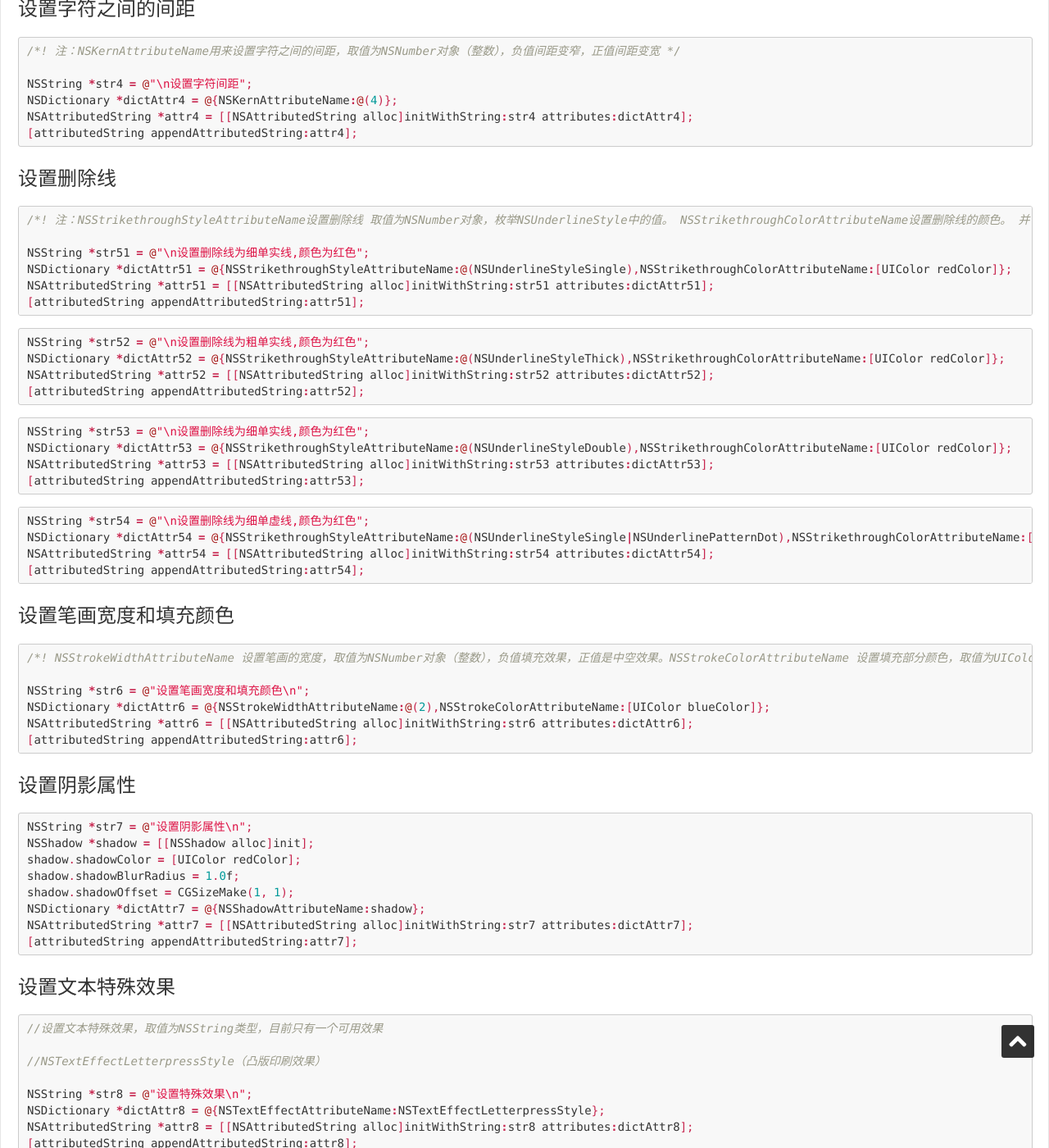
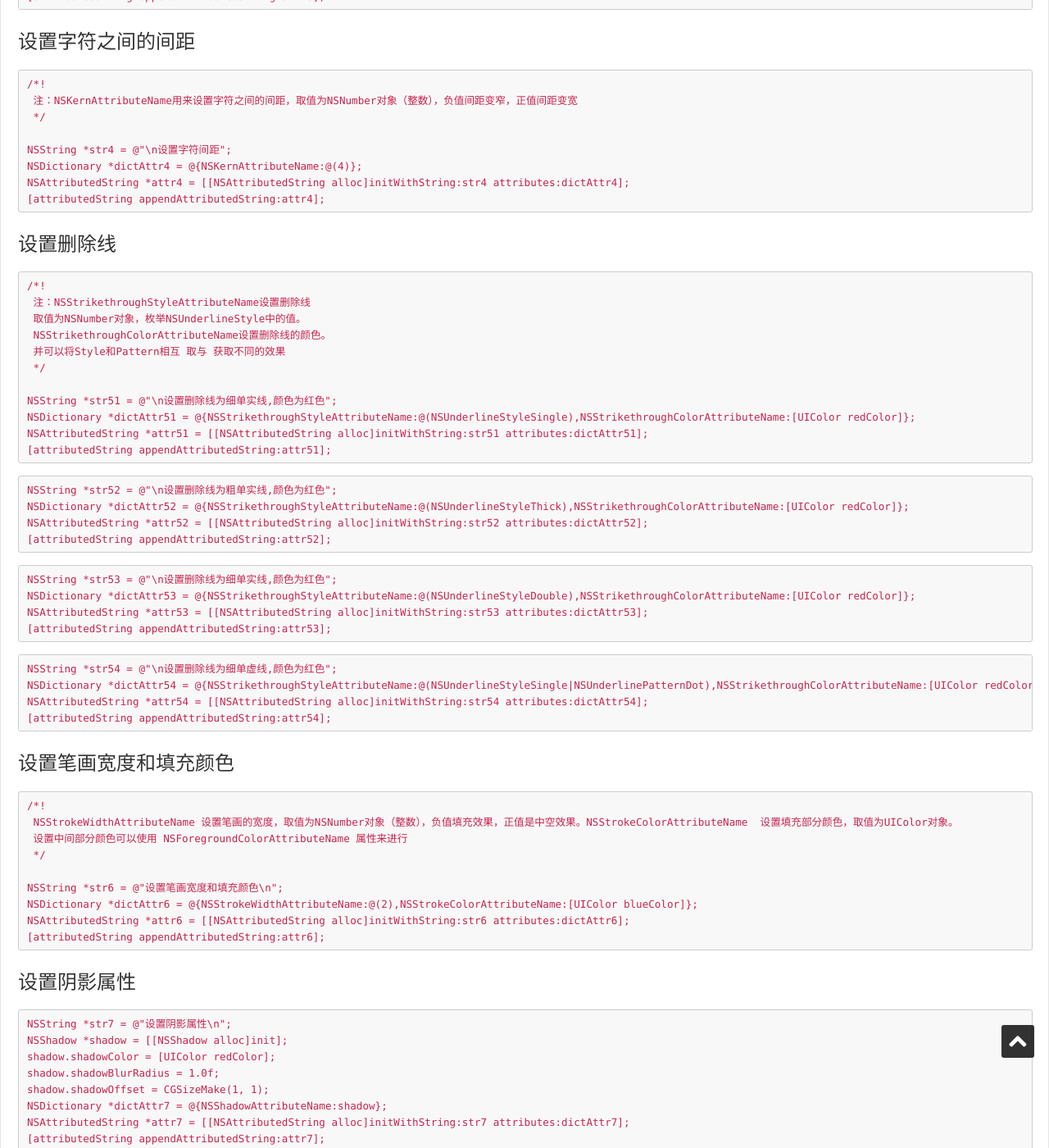
Before and after one commit to psvmc/myblog_jekyll, a Jekyll site: the page built from _posts/2017-11-16-ios-attributedstring.md, in a window 1280 px wide and 1400 px high, scrolled down 3624 px. Shown: the whole window at 82% size. Built offline with Jekyll 4.4.1, drawn with Linux system fonts in a browser that asks for light colours; comment, search, counter and statistics services are not loaded; some of the changed text lies outside the part shown.

Commit message:
文章更新

````diff
--- a/_posts/2017-11-16-ios-attributedstring.md
+++ b/_posts/2017-11-16-ios-attributedstring.md
@@ -92,13 +92,13 @@
 
 ### 初始化
 
-```c
+```
 NSMutableAttributedString *attributedString = [[NSMutableAttributedString alloc]init];
 ```
 
 ### 设置字体格式和大小
 
-```c
+```
 NSString *str0 = @"设置字体格式和大小";
 NSDictionary *dictAttr0 = @{NSFontAttributeName:[UIFont systemFontOfSize:14]};
 NSAttributedString *attr0 = [[NSAttributedString alloc]initWithString:str0 attributes:dictAttr0];
@@ -107,7 +107,7 @@
 
 ### 设置字体颜色
 
-```c
+```
 NSString *str1 = @"\n设置字体颜色\n";
 NSDictionary *dictAttr1 = @{NSForegroundColorAttributeName:[UIColor purpleColor]};
 NSAttributedString *attr1 = [[NSAttributedString alloc]initWithString:str1 attributes:dictAttr1];
@@ -116,7 +116,7 @@
 
 ### 设置字体背景颜色
 
-```c
+```
 NSString *str2 = @"设置字体背景颜色\n";
 NSDictionary *dictAttr2 = @{NSBackgroundColorAttributeName:[UIColor cyanColor]};
 NSAttributedString *attr2 = [[NSAttributedString alloc]initWithString:str2 attributes:dictAttr2];
@@ -125,7 +125,7 @@
 
 ### 设置连体属性
 
-```c
+```
 /*
  注：NSLigatureAttributeName设置连体属性，取值为NSNumber对象（整数），1表示使用默认的连体字符，0表示不使用，2表示使用所有连体符号（iOS不支持2）。而且并非所有的字符之间都有组合符合。如 fly ，f和l会连起来。
  */
@@ -138,7 +138,7 @@
 
 ### 设置字符之间的间距
 
-```c
+```
 /*!
  注：NSKernAttributeName用来设置字符之间的间距，取值为NSNumber对象（整数），负值间距变窄，正值间距变宽
  */
@@ -151,7 +151,7 @@
 
 ### 设置删除线
 
-```c
+```
 /*!
  注：NSStrikethroughStyleAttributeName设置删除线
  取值为NSNumber对象，枚举NSUnderlineStyle中的值。
@@ -165,7 +165,8 @@
 [attributedString appendAttributedString:attr51];
 ```
 
-```c
+
+```
 NSString *str52 = @"\n设置删除线为粗单实线,颜色为红色";
 NSDictionary *dictAttr52 = @{NSStrikethroughStyleAttributeName:@(NSUnderlineStyleThick),NSStrikethroughColorAttributeName:[UIColor redColor]};
 NSAttributedString *attr52 = [[NSAttributedString alloc]initWithString:str52 attributes:dictAttr52];
@@ -173,14 +174,14 @@
 ```
 
 
-```c
+```
 NSString *str53 = @"\n设置删除线为细单实线,颜色为红色";
 NSDictionary *dictAttr53 = @{NSStrikethroughStyleAttributeName:@(NSUnderlineStyleDouble),NSStrikethroughColorAttributeName:[UIColor redColor]};
 NSAttributedString *attr53 = [[NSAttributedString alloc]initWithString:str53 attributes:dictAttr53];
 [attributedString appendAttributedString:attr53];
 ```
 
-```c
+```
 NSString *str54 = @"\n设置删除线为细单虚线,颜色为红色";
 NSDictionary *dictAttr54 = @{NSStrikethroughStyleAttributeName:@(NSUnderlineStyleSingle|NSUnderlinePatternDot),NSStrikethroughColorAttributeName:[UIColor redColor]};
 NSAttributedString *attr54 = [[NSAttributedString alloc]initWithString:str54 attributes:dictAttr54];
@@ -189,7 +190,7 @@
 
 ### 设置笔画宽度和填充颜色
 
-```c
+```
 /*!
  NSStrokeWidthAttributeName 设置笔画的宽度，取值为NSNumber对象（整数），负值填充效果，正值是中空效果。NSStrokeColorAttributeName  设置填充部分颜色，取值为UIColor对象。
  设置中间部分颜色可以使用 NSForegroundColorAttributeName 属性来进行
@@ -203,7 +204,7 @@
 
 ### 设置阴影属性
 
-```c
+```
 NSString *str7 = @"设置阴影属性\n";
 NSShadow *shadow = [[NSShadow alloc]init];
 shadow.shadowColor = [UIColor redColor];
@@ -216,7 +217,7 @@
 
 ### 设置文本特殊效果
 
-```c
+```
 //设置文本特殊效果，取值为NSString类型，目前只有一个可用效果
 
 //NSTextEffectLetterpressStyle（凸版印刷效果）
@@ -229,7 +230,7 @@
 
 ### 图文混排
 
-```c
+```
 //聊天的表情文字混排
 
 //设置文本附件，取值为NSTextAttachment对象，常用于文字的图文混排
@@ -245,7 +246,7 @@
 
 ### 添加下划线
 
-```c
+```
 /*!
  添加下划线 NSUnderlineStyleAttributeName。设置下划线的颜色 NSUnderlineColorAttributeName，对象为 UIColor。使用方式同删除线一样。
  */
@@ -258,7 +259,7 @@
 
 ### 设置基线偏移值
 
-```c
+```
 /*!
  NSBaselineOffsetAttributeName 设置基线偏移值
 取值为NSNumber （float），正值上偏，负值下偏
@@ -272,7 +273,7 @@
 
 ### 设置字体倾斜度
 
-```c
+```
 /*!
 NSObliquenessAttributeName 设置字体倾斜度
 取值为 NSNumber（float），正值右倾，负值左倾
@@ -286,7 +287,7 @@
 
 ### 设置字体的横向拉伸
 
-```c
+```
 /*!
 NSExpansionAttributeName 设置字体的横向拉伸，取值为NSNumber （float），正值拉伸 ，负值压缩
 */
@@ -299,7 +300,7 @@
 
 ### 设置文字的书写方向
 
-```c
+```
 /*!
  NSWritingDirectionAttributeName 设置文字的书写方向，取值为以下组合
  @[@(NSWritingDirectionLeftToRight | NSWritingDirectionEmbedding)]
@@ -316,7 +317,7 @@
 
 ### 设置文字排版方向
 
-```c
+```
 /*!
  NSVerticalGlyphFormAttributeName 设置文字排版方向
  取值为NSNumber对象（整数），0表示横排文本，1表示竖排文本  在iOS中只支持0
@@ -330,27 +331,34 @@
 
 ### 设置段落样式
 
-```c
-NSMutableParagraphStyle *paragraph = [[NSMutableParagraphStyle alloc]init];//段落样式
-paragraph.lineSpacing = 10;//行间距
-paragraph.paragraphSpacing = 20;//段落间距
-paragraph.alignment = NSTextAlignmentLeft;//对齐方式
-paragraph.firstLineHeadIndent = 30;//指定段落开始的缩进像素
-paragraph.headIndent = 10;//调整全部文字的缩进像素
-
+```
+//段落样式
+NSMutableParagraphStyle *paragraph = [[NSMutableParagraphStyle alloc]init];
+//行间距
+paragraph.lineSpacing = 10;
+//段落间距
+paragraph.paragraphSpacing = 20;
+//对齐方式
+paragraph.alignment = NSTextAlignmentLeft;
+//指定段落开始的缩进像素
+paragraph.firstLineHeadIndent = 30;
+//调整全部文字的缩进像素
+paragraph.headIndent = 10;
 //添加段落设置
-
 [attributedString addAttribute:NSParagraphStyleAttributeName value:paragraph range:NSMakeRange(0, attributedString.length)];
 ```
 
 ### 应用
 
-```c
+```
 UILabel *label = [[UILabel alloc]initWithFrame:CGRectMake(60, 100, 300, 0)];
 label.backgroundColor = [UIColor lightGrayColor];
-label.numberOfLines = 0;//自动换行
-label.attributedText = attributedString;//设置label的富文本
-[label sizeToFit];//label高度自适应
+//自动换行
+label.numberOfLines = 0;
+//设置label的富文本
+label.attributedText = attributedString;
+//label高度自适应
+[label sizeToFit];
 [self.view addSubview:label];
 ```
 
@@ -369,7 +377,7 @@
 
 将全部文字设置为链接（可点击）
 
-```c
+```
 NSDictionary *dictAttr = @{NSLinkAttributeName:[NSURL URLWithString:@"http://www.jianshu.com"]};
 NSAttributedString *attrStr = [[NSAttributedString alloc]initWithString:@"简书" attributes:dictAttr];
 textView.attributedText = attrStr;
@@ -380,7 +388,7 @@
 将部分文字设置为链接
 
 
-```c
+```
 NSString *str = @"跳转到简书";
 NSMutableAttributedString *attrStr = [[NSMutableAttributedString alloc]initWithString:str];
 [attrStr addAttribute:NSLinkAttributeName value:[NSURL URLWithString:@"http://www.jianshu.com"] range:[str rangeOfString:@"简书"]];
@@ -389,7 +397,7 @@
 
 代理回调方法
 
-```c
+```
 - (BOOL)textView:(UITextView *)textView shouldInteractWithURL:(NSURL *)URL inRange:(NSRange)characterRange
 {
     //在这里是可以做一些判定什么的，用来确定对应的操作。
````
